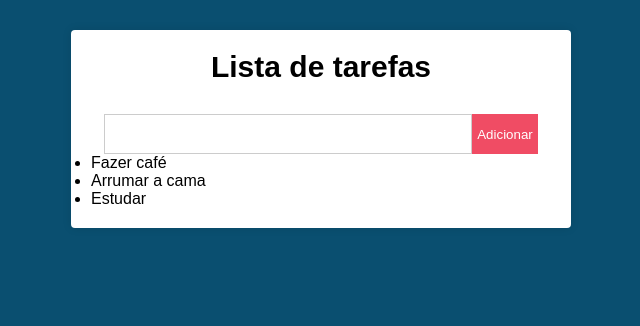
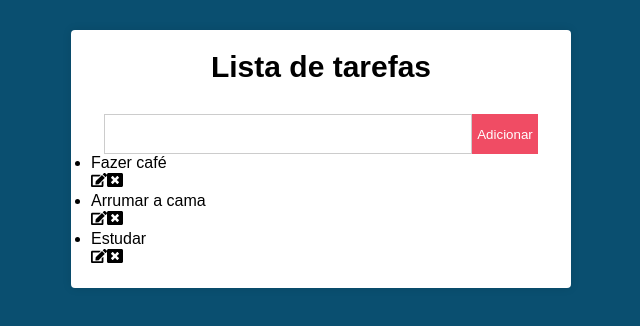
Before and after one commit to JulianoCesarM/task-list, a React (Create React App) app: page / in a window 1280 px wide. Shown: the top 326 px of the page, without its empty margins (319-959 px from the left). Built offline with nearby package versions, Linux system fonts and the light colour scheme.

Commit message:
adding buttons to the list

```diff
--- a/src/components/Main.js
+++ b/src/components/Main.js
@@ -23,7 +23,13 @@ export default class Main extends Component {
         </form>
         <ul>
           {tarefas.map((tarefa) => (
-            <li key={tarefa}>{tarefa}</li>
+            <li key={tarefa}>
+              {tarefa}
+              <div>
+                <FaEdit className="edit" />
+                <FaWindowClose className="delete" />
+              </div>
+            </li>
           ))}
         </ul>
       </div>
```
